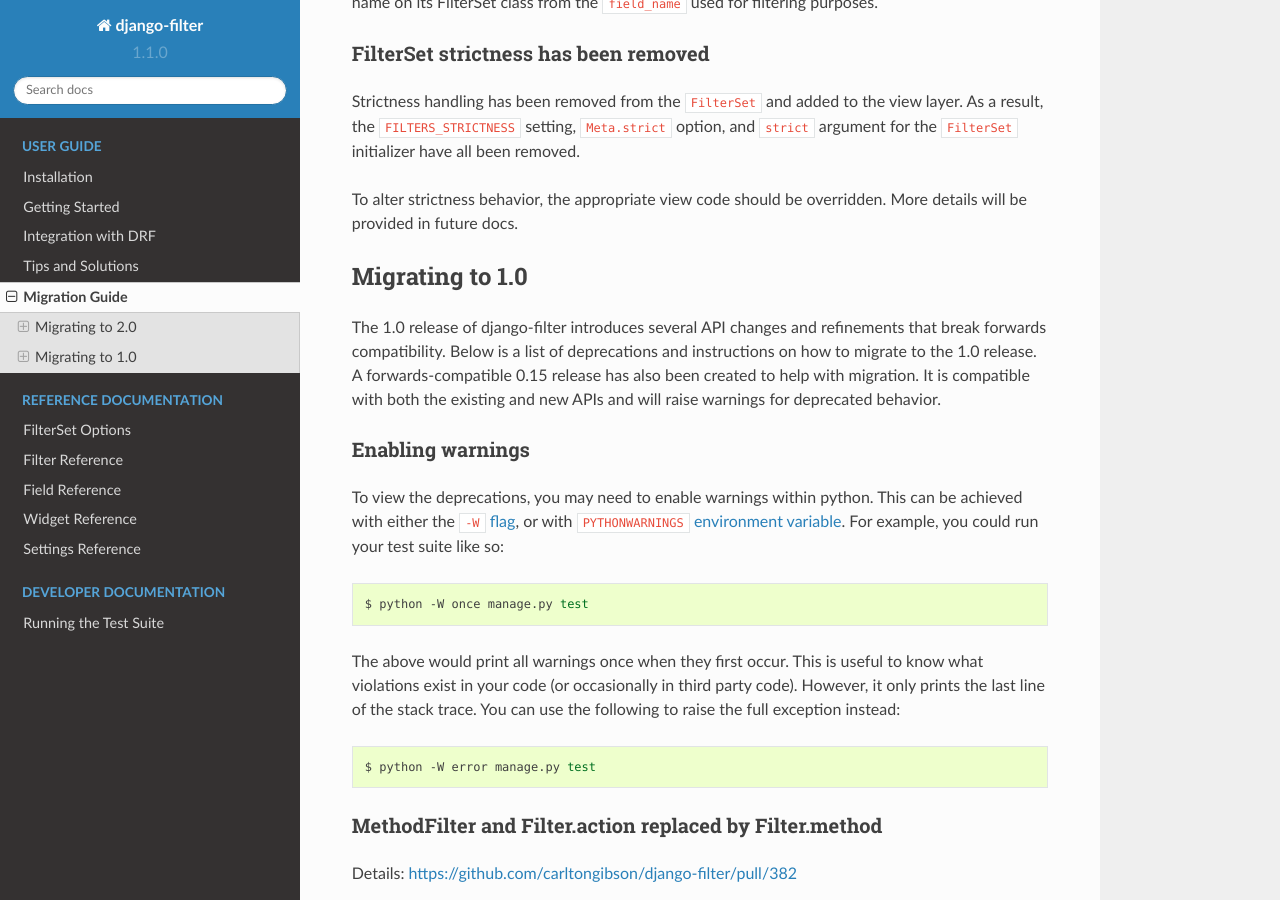
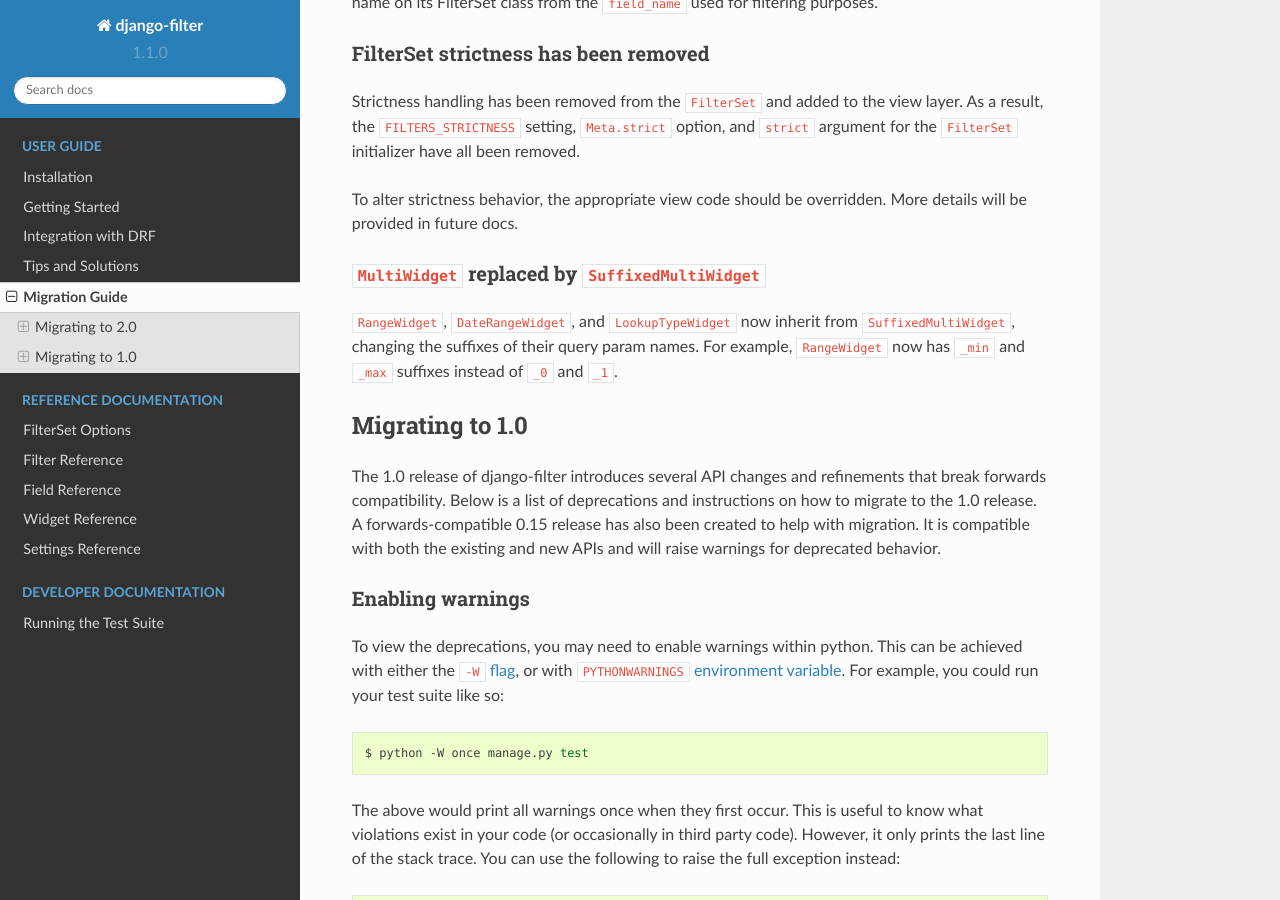
Before and after one commit to carltongibson/django-filter, a Sphinx documentation site: the page built from docs/guide/migration.txt, in a window 1280 px wide and 900 px high, scrolled down 448 px. Built offline with Sphinx 7.4.7 and the Read the Docs theme 2.0.0, drawn with Linux system fonts in a browser that asks for light colours.

Commit message:
Add SuffixedMultiWidget migration note

```diff
--- a/docs/guide/migration.txt
+++ b/docs/guide/migration.txt
@@ -30,6 +30,14 @@ been removed.
 
 To alter strictness behavior, the appropriate view code should be overridden.
 More details will be provided in future docs.
+
+``MultiWidget`` replaced by ``SuffixedMultiWidget``
+---------------------------------------------------
+
+``RangeWidget``, ``DateRangeWidget``, and ``LookupTypeWidget`` now inherit from
+``SuffixedMultiWidget``, changing the suffixes of their query param names. For
+example, ``RangeWidget`` now has ``_min`` and ``_max`` suffixes instead of
+``_0`` and ``_1``.
 
 
 ----------------
```
